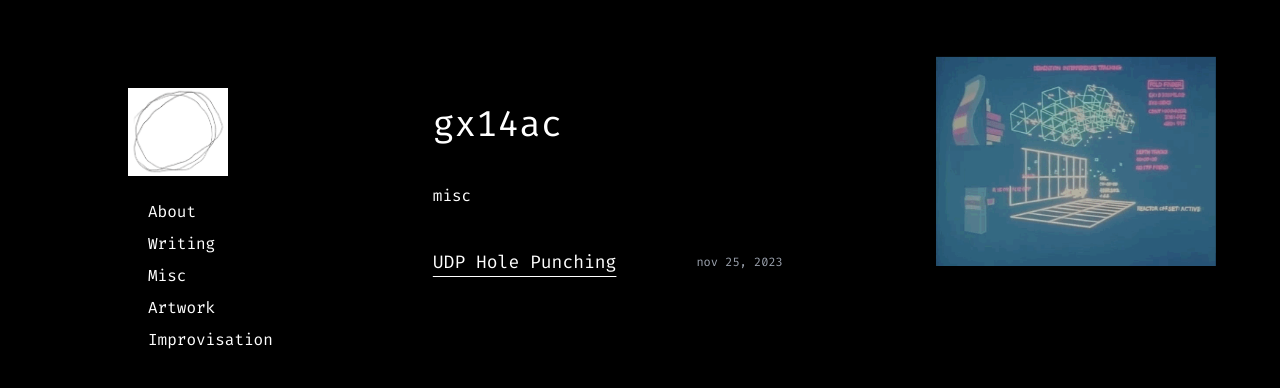
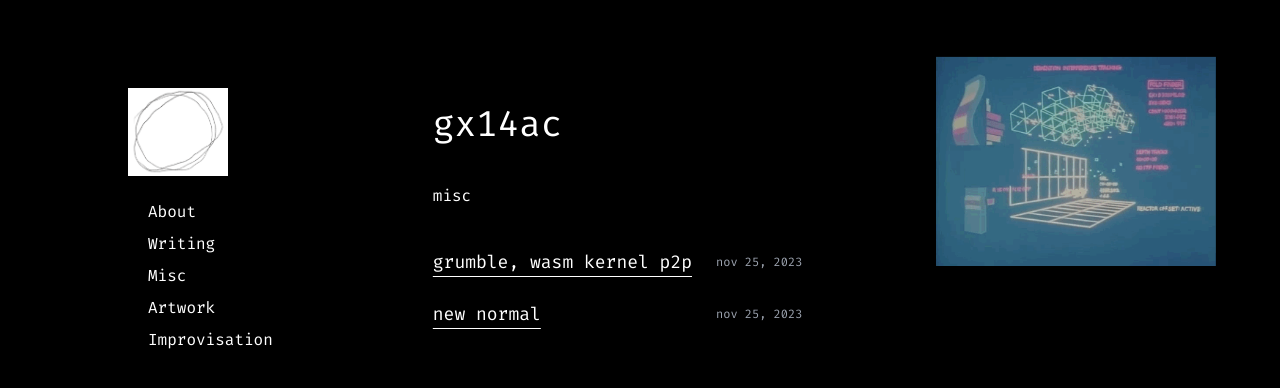
Before and after one commit to gx14ac/gx14ac, a Next.js app: page /misc in a window 1280 px wide. Shown: the top 388 px of the page. Built offline with nearby package versions, Linux system fonts and the light colour scheme.

Commit message:
tiny fix

```diff
--- a/src/pages/misc.tsx
+++ b/src/pages/misc.tsx
@@ -9,9 +9,15 @@ export default function Misc() {
                 <p>misc</p>
             </p>
             <div className="grid grid-flow-row auto-rows-max gap-2">
-                <div className="grid grid-cols-2 items-center justify-between gap-20">
+                <div className="grid grid-cols-2 items-center justify-between gap-6">
+                    <Link href="/misc/grumble" className={`${fira.className} text-lg hover:text-gray-500 underline underline-offset-8`} onClick={() => { }}>
+                        grumble, wasm kernel p2p
+                    </Link>
+                    <p className={`${fira.className} text-xs text-gray-400`}>
+                        nov 25, 2023<br />
+                    </p>
                     <Link href="/misc/new-normal" className={`${fira.className} text-lg hover:text-gray-500 underline underline-offset-8`} onClick={() => { }}>
-                        UDP Hole Punching
+                        new normal
                     </Link>
                     <p className={`${fira.className} text-xs text-gray-400`}>
                         nov 25, 2023<br />
--- a/src/pages/writing.tsx
+++ b/src/pages/writing.tsx
@@ -9,9 +9,9 @@ export default function Writing() {
                 writing<br />
             </p>
             <div className="grid grid-flow-row auto-rows-max gap-2">
-                <div className="grid grid-cols-2 items-center justify-between gap-20">
-                    <Link href="/writing/new-normal" className={`${fira.className} text-lg hover:text-gray-500 underline underline-offset-8`} onClick={() => { }}>
-                        The New Normal
+                <div className="grid grid-cols-2 items-center justify-between gap-6">
+                    <Link href="/writing/udp-hole-punching" className={`${fira.className} text-lg hover:text-gray-500 underline underline-offset-8`} onClick={() => { }}>
+                        udp hole punching
                     </Link>
                     <p className={`${fira.className} text-xs text-gray-400`}>
                         nov 25, 2023<br />
```
